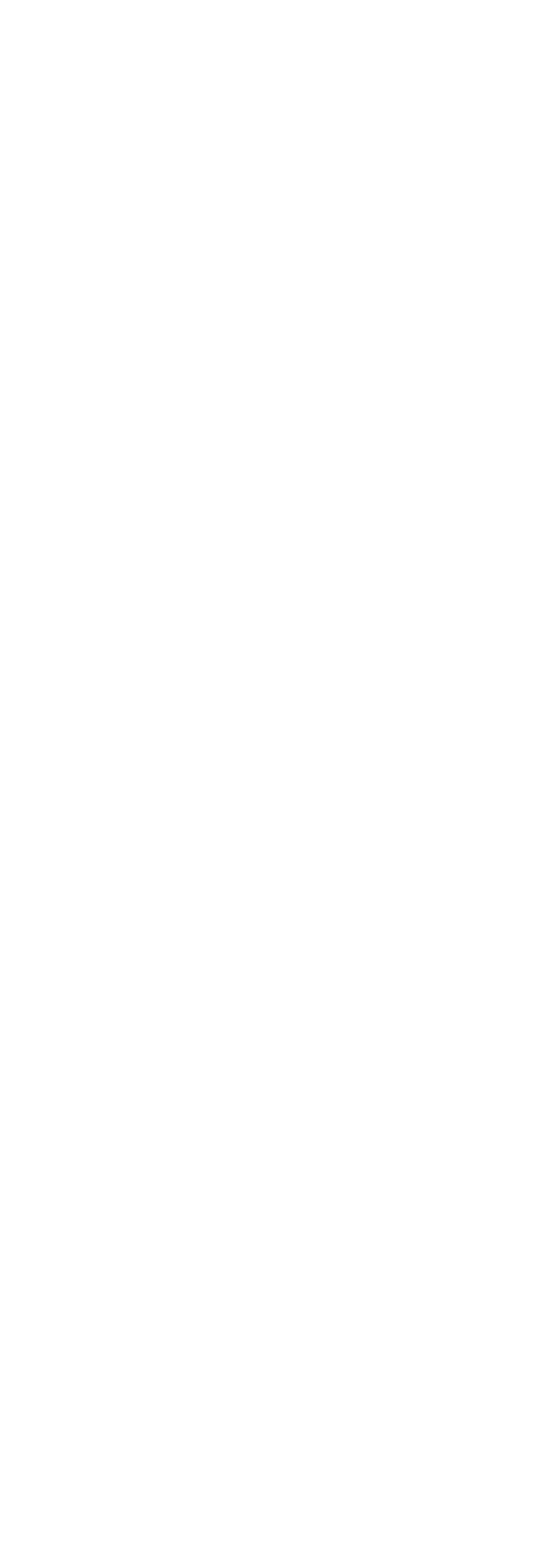
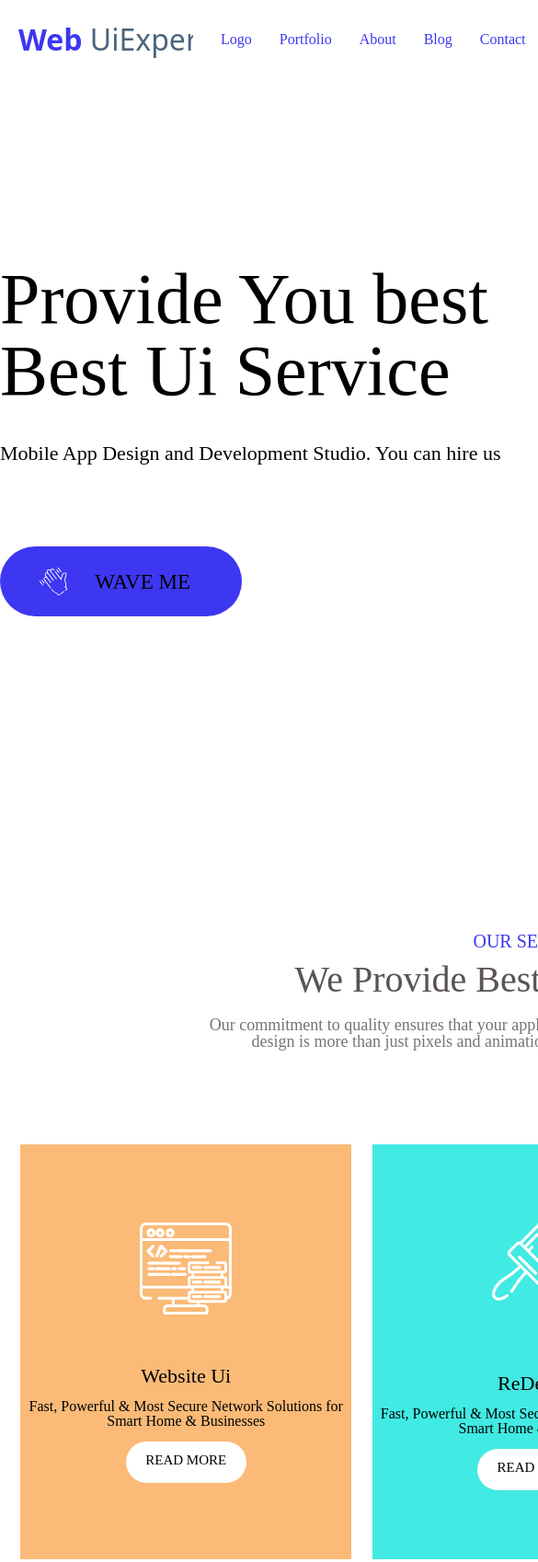
Before and after one commit to bauruss/lessen-8, a plain HTML site: page index.html in a window 390 px wide. Shown: the top 1698 px of the page at 92% size, 585 px wide, since content can reach past the window. Before the commit the page ends 844 px from the top, so only its background shows below. Drawn offline with Linux system fonts and the light colour scheme.

Commit message:
1 part done

```diff
--- /dev/null
+++ b/css/reset.css
@@ -0,0 +1,53 @@
+/* http://meyerweb.com/eric/tools/css/reset/
+   v2.0 | 20110126
+   License: none (public domain)
+*/
+
+html, body, div, span, applet, object, iframe,
+h1, h2, h3, h4, h5, h6, p, blockquote, pre,
+a, abbr, acronym, address, big, cite, code,
+del, dfn, em, img, ins, kbd, q, s, samp,
+small, strike, strong, sub, sup, tt, var,
+b, u, i, center,
+dl, dt, dd, ol, ul, li,
+fieldset, form, label, legend,
+table, caption, tbody, tfoot, thead, tr, th, td,
+article, aside, canvas, details, embed,
+figure, figcaption, footer, header, hgroup,
+menu, nav, output, ruby, section, summary,
+time, mark, audio, video {
+	margin: 0;
+	padding: 0;
+	border: 0;
+	font-size: 100%;
+	font: inherit;
+	vertical-align: baseline;
+}
+/* HTML5 display-role reset for older browsers */
+article, aside, details, figcaption, figure,
+footer, header, hgroup, menu, nav, section {
+	display: block;
+}
+body {
+	line-height: 1;
+}
+ol, ul {
+	list-style: none;
+}
+blockquote, q {
+	quotes: none;
+}
+blockquote:before, blockquote:after,
+q:before, q:after {
+	content: '';
+	content: none;
+}
+table {
+	border-collapse: collapse;
+	border-spacing: 0;
+}
+a {
+	text-decoration: none;
+}
+* {
+box-sizing: border-box; }
--- /dev/null
+++ b/css/style.css
@@ -0,0 +1,136 @@
+/* started header */
+.header {
+    display: flex;
+    justify-content: space-between;
+    align-items: center;
+    padding: 20px;
+    z-index: 100;
+}
+.header ul {
+    display: flex;
+}
+.header li {
+    padding-left: 30px;
+    color: #3d37f1;
+}
+
+/* first Section */
+.section1 {
+    width: 1440px;
+    display: flex;
+    margin: 200px auto 0px auto;
+}
+.div-left {
+    margin-right: 70px;
+}
+.h2-s1 {
+    font-size: 78px;
+}
+.h5-s1 {
+    font-size: 22px;
+    margin-top: 40px;
+    margin-bottom: 90px;
+}
+.waveme {
+    width: 263px;
+    height: 76px;
+    border-radius: 38px;
+    background-color: #3D37F1;
+    display: flex;
+    align-items: center;
+}
+.waveme p {
+    font-size: 23px;
+}
+.waveme img {
+    margin-left: 43px;
+    margin-right: 30px;
+}
+.div-right {
+    display: flex;
+}
+
+/* section two */
+.section2 {
+    width: 1169px;
+    margin: 200px auto;
+}
+.div-top {
+    width: 714px;
+    height: 221px;
+    margin: 10px auto;
+    text-align: center;
+
+}
+.div-top h4 {
+    color: #3D37F1;
+    font-size: 20px;
+}
+.div-top h2 {
+    color: #5A5454;
+    font-size: 40px;
+    margin-top: 12px;
+    margin-bottom: 20px;
+}
+.div-top h5 {
+    color: #747474;
+    font-size: 18px;
+    width: 700px;
+    height: 85px;
+}
+/*div bottom */
+.div-bottom {
+    height: 1000px;
+    display: flex;
+    flex-wrap: wrap;
+    justify-content: space-evenly;
+}
+.div1 {
+    text-align: center;
+    width: 360px;
+    height: 451px;
+    /* background-color: #FBBA77; */
+}
+.div1 img {
+    margin: 85px 0 53px;
+}
+.div1 h2 {
+    font-size: 22px;
+}
+.div1 p {
+    font-size: 16px;
+    margin: 14.1px 0px 11px;
+    /* width: 328px;
+    height: 62px; */
+}
+.readmore1 {
+    width: 131px;
+    height: 45px;
+    background-color: #fff;
+    border-radius: 23px;
+    margin: 0 auto;
+}
+.readmore1 p {
+    font-size: 15px;
+    padding: 13px;
+}
+
+/* pseudo classes */
+.div1:nth-child(1) {
+    background-color: #FBBA77;
+}
+.div1:nth-child(2) {
+    background-color: #41EAE3;
+}
+.div1:nth-child(3) {
+    background-color: #69529F;
+}
+.div1:nth-child(4) {
+    background-color: #4386D2;
+}
+.div1:nth-child(5) {
+    background-color: #A5A2F6;
+}
+.div1:nth-child(6) {
+    background-color: #FF8088;
+}
--- a/index.html
+++ b/index.html
@@ -2,11 +2,95 @@
 <html lang="en">
 <head>
     <meta charset="UTF-8">
-    <meta http-equiv="X-UA-Compatible" content="IE=edge">
     <meta name="viewport" content="width=device-width, initial-scale=1.0">
-    <title>Document</title>
+    <title>Lessen 8</title>
+    <link rel="stylesheet" href="css/reset.css">
+    <link rel="stylesheet" href="css/style.css">
 </head>
 <body>
+    <header class="header">
+        <a href="index.html"><img src="images/logo.svg" alt="logo"></a>
+        <nav class="nav">
+            <ul>
+                <li><a href="index.html"></a>Logo</li>
+                <li><a href="#"></a>Portfolio</li>
+                <li><a href="#"></a>About</li>
+                <li><a href="#"></a>Blog</li>
+                <li><a href="#"></a>Contact</li>
+             </ul>
+        </nav>
+    </header>
+    <section class="section1">
+        <div class="div-left">
+            <h2 class="h2-s1">Provide You best</h2>
+            <h2 class="h2-s1">Best Ui Service</h2>
+            <h5 class="h5-s1">Mobile App Design and Development Studio. You can hire us</h5>
+            <div class="waveme">
+                <img src="images/waving-hand.svg" alt="hand">
+                <p>WAVE ME</p>
+            </div>
+        </div>
+        <div class="div-right">
+            <img src="images/undraw_pair_programming_njlp.svg" alt="">
+        </div>
+    </section>
+    <section class="section2">
+        <div class="div-top">
+            <h4>OUR SERVICES</h4>
+            <h2>We Provide Best Quality Service </h2>
+            <h5>Our commitment to quality ensures that your applications get the best UI design possible. UI/UX design is more than just pixels and animations, but the entire application experience.</h5>
+        </div>
+        <div class="div-bottom">
+            <div class="div1">
+                <img src="images/pc.svg" alt="pc">
+                <h2>Website Ui</h2>
+                <p>Fast, Powerful & Most Secure Network Solutions for Smart Home & Businesses</p>
+                <div class="readmore1">
+                    <p>READ MORE</p>
+                </div>
+            </div>
+            <div class="div1">
+                <img src="images/003-paint.svg" alt="paint">
+                <h2>ReDesign</h2>
+                <p>Fast, Powerful & Most Secure Network Solutions for Smart Home & Businesses</p>
+                <div class="readmore1">
+                    <p>READ MORE</p>
+                </div>
+            </div>
+            <div class="div1">
+                <img src="images/002-phone.svg" alt="phone">
+                <h2>Application Ui</h2>
+                <p>Fast, Powerful & Most Secure Network Solutions for Smart Home & Businesses</p>
+                <div class="readmore1">
+                    <p>READ MORE</p>
+                </div>
+            </div>
+            <div class="div1">
+                <img src="images/004-app.svg" alt="app">
+                <h2>Mobile App Ui</h2>
+                <p>Fast, Powerful & Most Secure Network Solutions for Smart Home & Businesses</p>
+                <div class="readmore1">
+                    <p>READ MORE</p>
+                </div>
+            </div>
+            <div class="div1">
+                <img src="images/006-domain-registration.svg" alt="path">
+                <h2>Web App Ui</h2>
+                <p>Fast, Powerful & Most Secure Network Solutions for Smart Home & Businesses</p>
+                <div class="readmore1">
+                    <p>READ MORE</p>
+                </div>
+            </div>
+            <div class="div1">
+                <img src="images/Path 1612.svg" alt="pathh">
+                <h2>Web Elements</h2>
+                <p>Fast, Powerful & Most Secure Network Solutions for Smart Home & Businesses</p>
+                <div class="readmore1">
+                    <p>READ MORE</p>
+                </div>
+            </div>
+        </div>
+    </section>
 
 </body>
 </html>
```
Also changed, not shown: images/002-phone.svg (added), images/003-paint.svg (added), images/004-app.svg (added), images/006-domain-registration.svg (added), images/Path 1612.svg (added), images/Path 1625.svg (added), images/logo.svg (added), images/pc.svg (added), images/undraw_pair_programming_njlp.svg (added), images/waving-hand.svg (added).
